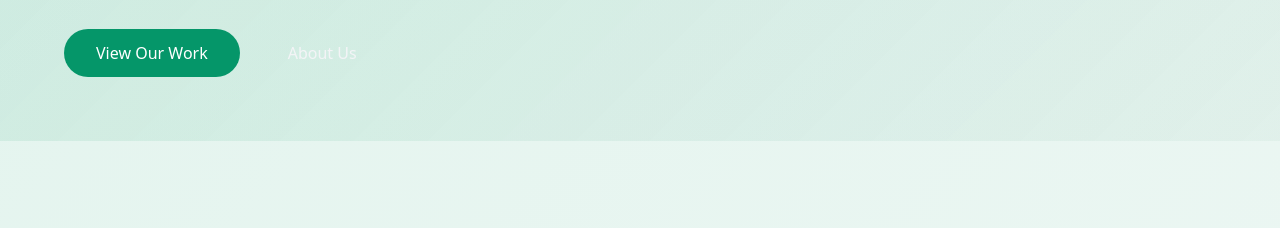
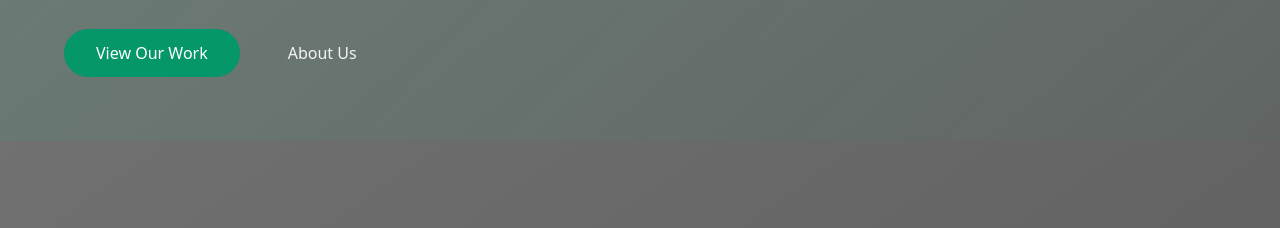
Before and after one commit to ColinScattergood/sladc, a plain HTML site: page index.html in a window 1280 px wide. Shown: the part 432-660 px from the top of the page. Drawn offline with nearby package versions, Linux system fonts and the light colour scheme.

Commit message:
Update index.html

```diff
--- a/index.html
+++ b/index.html
@@ -78,9 +78,17 @@
         .text-balance {
             text-wrap: balance;
         }
+
+        body {
+            background: linear-gradient(145deg, rgba(31, 31, 31, 0.6) 0%, rgba(17, 17, 17, 0.8) 100%);
+            color: white;
+            min-height: 100vh;
+            width: 100%;
+        }
+
     </style>
 </head>
-<body class="gradient-bg text-gray-100 antialiased">
+<body class="text-gray-100 antialiased">
     <!-- Subtle background pattern -->
     <div class="fixed inset-0 subtle-pattern opacity-5"></div>
 
```
